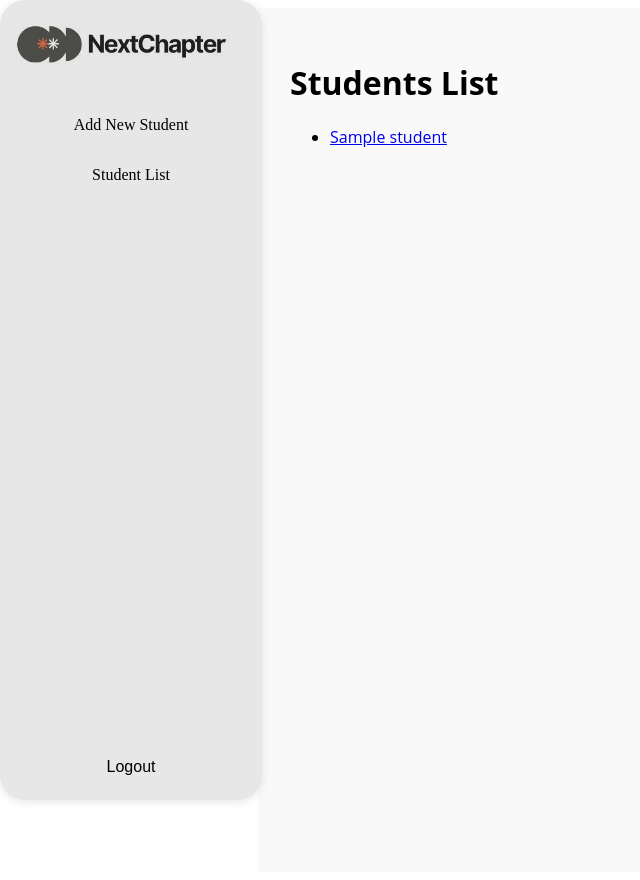
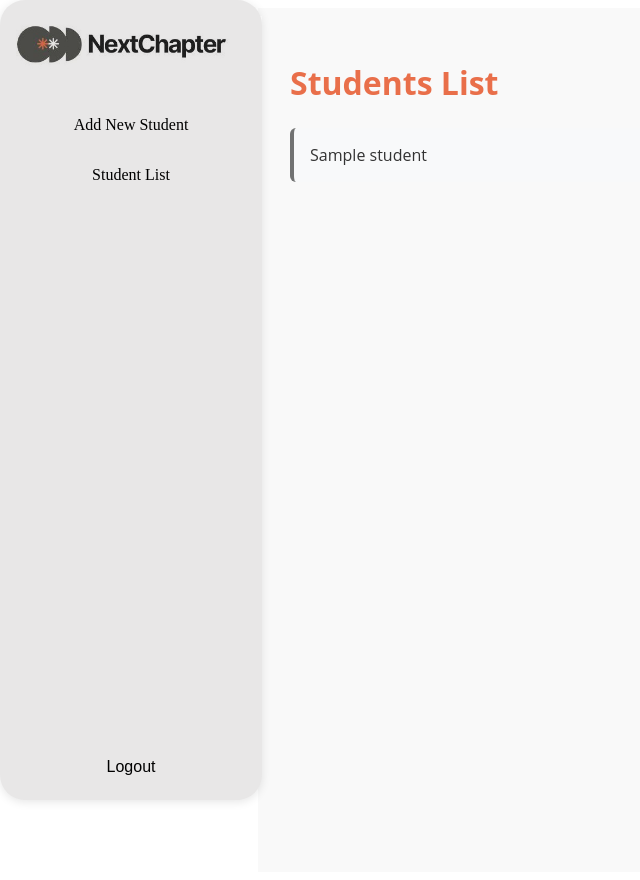
Before and after one commit to zahralmosawi/NextChapter, a Django app: template main_app/templates/tracker/students_list.html in a window 1280 px wide. Shown: the whole page, without its empty margins (0-640 px from the left). Run offline with Django 5.2, Linux system fonts and the light colour scheme; the template is opened without the code that fills it: most values are stand-ins (such as "Sample title", 1, 10 or a date in 2020).

Commit message:
added css to the students list page

```diff
--- a/main_app/templates/tracker/students_list.html
+++ b/main_app/templates/tracker/students_list.html
@@ -1,5 +1,46 @@
 {% extends "base.html" %}
 {% block content %}
+<style>
+h1 {
+  font-size: 2rem;
+  color: #e96f4a;
+  margin-bottom: 1.5rem;
+  font-weight: bold;
+}
+
+ul {
+  list-style: none;
+  padding: 0;
+  margin: 0;
+}
+
+ul li {
+  background-color: #f8f9fa;
+  color: #333;
+  padding: 1rem;
+  margin: 0.8rem 0;
+  border-radius: 6px;
+  border-left: 4px solid #717272;
+  transition: all 0.3s ease;
+}
+
+ul li:hover {
+  background-color: #e9ecef;
+  transform: translateX(5px);
+}
+
+ul li a {
+  color: #333;
+  text-decoration: none;
+  font-weight: 500;
+  display: block;
+}
+
+ul li a:hover {
+  color: #e96f4a;
+}
+</style>
+
     <h1>Students List</h1>
 
     <ul>
```
